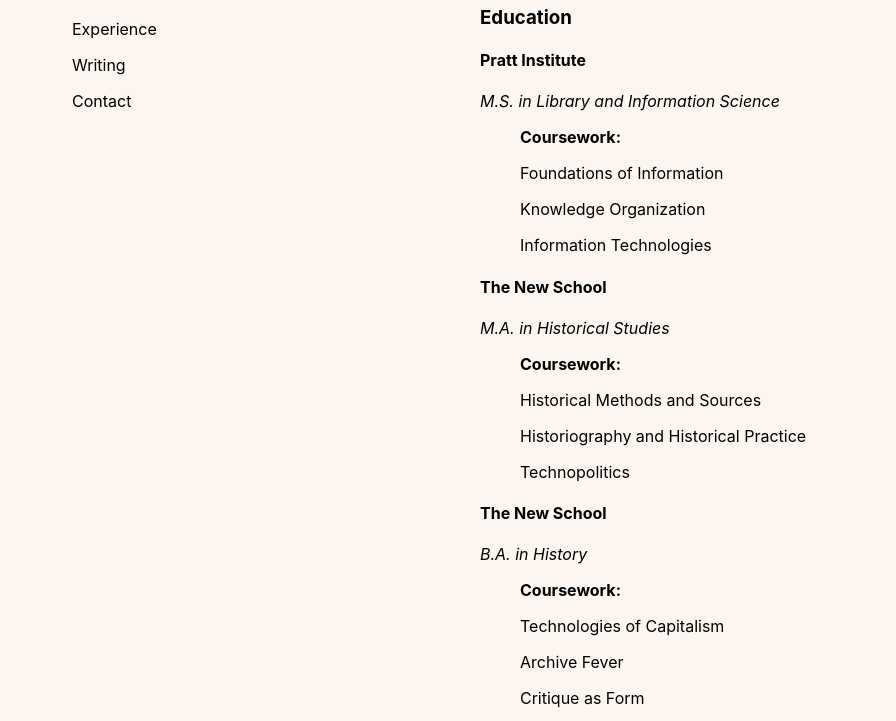
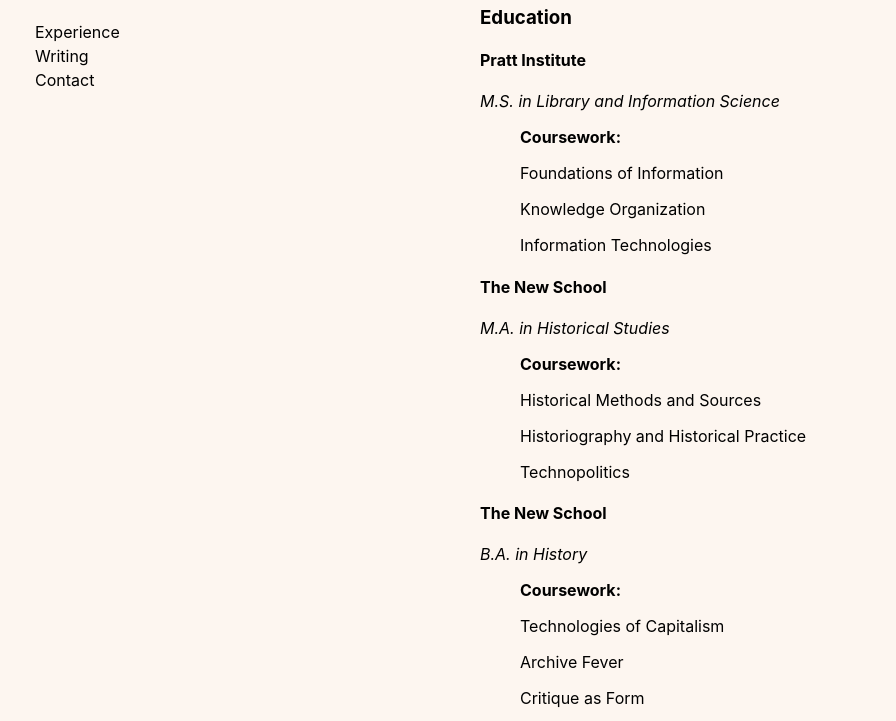
Before and after one commit to tew2tew2/willtew, a plain HTML site: page experience.html in a window 1280 px wide. Shown: the part 71-792 px from the top of the page, without its empty margins (24-920 px from the left). Drawn offline with Linux system fonts and the light colour scheme.

Commit message:
Update experience.html

```diff
--- a/experience.html
+++ b/experience.html
@@ -15,9 +15,15 @@
 				<div class="nav-menu">
 					<a href="index.html"><h1>William Tew</h1></a>
 					<table id="nav-items">
-						<a href="experience.html"><ul>Experience</ul></a>
-						<a href="writing.html"><ul>Writing</ul></a>
-						<a href="contact.html"><ul>Contact</ul></a>
+					<tr>
+						<td><a href="experience.html">Experience</a></td>
+					</tr>
+					<tr>
+						<td><a href="writing.html">Writing</a></td>
+					</tr>
+					<tr>
+						<td><a href="contact.html">Contact</a></td>
+					</tr>
 					</table>
 				</div>
 				<div class="resumebox">
```
